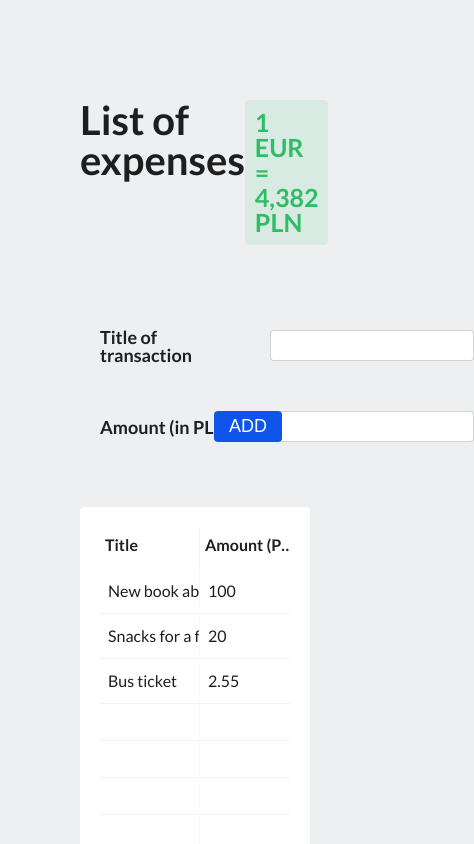
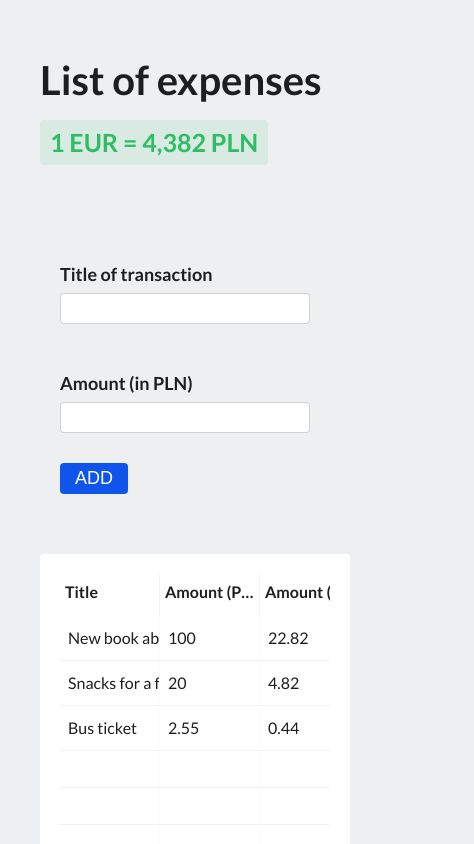
Before and after one commit to Erwin0917/listOfExpenses, a React (Create React App) app: page / in a window 390 px wide. Shown: the top 844 px of the page, 474 px wide, since content can reach past the window. Built offline with nearby package versions, Linux system fonts and the light colour scheme.

Commit message:
add simply rwd

```diff
--- a/src/components/AddExpensForm.tsx
+++ b/src/components/AddExpensForm.tsx
@@ -1,7 +1,11 @@
 import { Formik } from 'formik';
 import React from 'react';
-import { AddExpensFormStyles, InputWrapperStyles, LabelStyles } from '../styles/AddExpensFormStyle';
-import { InputStyles } from '../styles/UI/InputStyles';
+import {
+	AddExpensFormStyles,
+	AddExpensInputStyles,
+	InputWrapperStyles,
+	LabelStyles
+} from '../styles/AddExpensFormStyle';
 import Button from './UI/Button';
 
 const AddExpensForm = () => {
@@ -26,7 +30,7 @@ const AddExpensForm = () => {
 					<form className='addExpenseForm' onSubmit={handleSubmit}>
 						<InputWrapperStyles>
 							<LabelStyles htmlFor={titleInputName}>Title of transaction</LabelStyles>
-							<InputStyles
+							<AddExpensInputStyles
 								id={titleInputName}
 								type={titleInputName}
 								name={titleInputName}
@@ -37,7 +41,7 @@ const AddExpensForm = () => {
 						</InputWrapperStyles>
 						<InputWrapperStyles>
 							<LabelStyles htmlFor={amountInputnae}>Amount (in PLN)</LabelStyles>
-							<InputStyles
+							<AddExpensInputStyles
 								id={amountInputnae}
 								type={amountInputnae}
 								name={amountInputnae}
--- a/src/components/Header.tsx
+++ b/src/components/Header.tsx
@@ -1,14 +1,7 @@
 import React from 'react';
+import { HeaderStyles } from '../styles/HeaderStyles';
 import AppTitle from './AppTitle';
 import CurrencyRate from './CurrencyRate';
-import styled from '@emotion/styled';
-
-const HeaderStyles = styled.div`
-	display: flex;
-	justify-content: space-between;
-	width: 100%;
-	margin: 20px 0;
-`;
 
 const Header = () => {
 	return (
--- a/src/components/UI/Input.tsx
+++ b/src/components/UI/Input.tsx
@@ -1,8 +1,7 @@
 import React from 'react';
-import { InputStyles } from '../../styles/UI/InputStyles';
 
 const Input = (props: any) => {
-	return <InputStyles {...props} />;
+	return <Input {...props} />;
 };
 
 export default Input;
--- a/src/styles/AddExpensFormStyle.ts
+++ b/src/styles/AddExpensFormStyle.ts
@@ -1,5 +1,6 @@
 import styled from '@emotion/styled';
-import Input from '../components/UI/Input';
+import { MediaQuery } from './const/Media';
+import { InputStyles } from './UI/InputStyles';
 
 export const AddExpensFormStyles = styled.div`
 	width: 100%;
@@ -14,8 +15,12 @@ export const AddExpensFormStyles = styled.div`
 	}
 `;
 
-export const InputStyles = styled(Input)`
+export const AddExpensInputStyles = styled(InputStyles)`
 	width: 250px;
+
+	${MediaQuery.PHONE} {
+		margin: 10px 0;
+	}
 `;
 
 export const LabelStyles = styled.label`
@@ -30,4 +35,9 @@ export const InputWrapperStyles = styled.div`
 	display: flex;
 	align-items: center;
 	margin: 20px 0;
+
+	${MediaQuery.TABLET} {
+		width: 100%;
+		flex-wrap: wrap;
+	}
 `;
--- a/src/styles/AppWrapperStyle.ts
+++ b/src/styles/AppWrapperStyle.ts
@@ -1,4 +1,5 @@
 import styled from '@emotion/styled';
+import { MediaQuery } from './const/Media';
 
 export const AppWrapperStyle = styled.div`
 	position: relative;
@@ -7,4 +8,8 @@ export const AppWrapperStyle = styled.div`
 	flex-wrap: wrap;
 	max-width: 900px;
 	padding: 40px;
+
+	${MediaQuery.PHONE} {
+		padding: 0;
+	}
 `;
--- a/src/styles/CurrencyRateStyles.ts
+++ b/src/styles/CurrencyRateStyles.ts
@@ -1,6 +1,7 @@
 import styled from '@emotion/styled';
 import { ColorUtil } from '../utils/ColorUtil';
 import { Color } from './const/Color';
+import { MediaQuery } from './const/Media';
 
 export const CurrencyRateStyles = styled.div`
 	display: flex;
@@ -12,4 +13,8 @@ export const CurrencyRateStyles = styled.div`
 	padding: 10px;
 	font-size: 2.5rem;
 	border-radius: 4px;
+
+	${MediaQuery.TABLET} {
+		margin: 20px 0;
+	}
 `;
--- a/src/styles/ExpensesListStyles.ts
+++ b/src/styles/ExpensesListStyles.ts
@@ -6,4 +6,5 @@ export const ExpensesListStyles = styled.div`
 	padding: 20px;
 	border-radius: 4px;
 	width: 100%;
+	margin: 20px 0;
 `;
--- /dev/null
+++ b/src/styles/HeaderStyles.ts
@@ -0,0 +1,14 @@
+import styled from '@emotion/styled';
+import { MediaQuery } from './const/Media';
+
+export const HeaderStyles = styled.div`
+	display: flex;
+	justify-content: space-between;
+	width: 100%;
+	margin: 20px 0;
+
+	${MediaQuery.TABLET} {
+		flex-direction: column;
+		align-items: flex-start;
+	}
+`;
--- a/src/styles/TableStyles.ts
+++ b/src/styles/TableStyles.ts
@@ -1,12 +1,12 @@
 import styled from '@emotion/styled';
 import { Color } from './const/Color';
+import { MediaQuery } from './const/Media';
 
 export const TableStyles = styled.div`
 	.ReactTable {
 		position: relative;
 		display: flex;
 		flex-direction: column;
-
 		.options__column {
 			justify-content: center;
 		}
@@ -479,4 +479,22 @@ export const TableStyles = styled.div`
 		-ms-user-select: none;
 		user-select: none;
 	}
+
+	${MediaQuery.TABLET} {
+		.ReactTable .-pagination .-center {
+			justify-content: space-between;
+		}
+		.ReactTable .-pagination .-previous,
+		.ReactTable .-pagination .-next {
+			order: 2;
+			flex-basis: 33%;
+			flex-grow: 0;
+			margin-top: 20px;
+		}
+		.ReactTable .-pagination .-center {
+			order: 1;
+			width: 100%;
+			flex-basis: 100%;
+		}
+	}
 `;
--- /dev/null
+++ b/src/styles/const/Media.ts
@@ -0,0 +1,11 @@
+export enum MediaSize {
+	LATOP = 1024,
+	TABLET = 768,
+	PHONE = 425
+}
+
+export const MediaQuery = {
+	LAPTOP: `@media (max-width: ${MediaSize.LATOP}px)`,
+	TABLET: `@media (max-width: ${MediaSize.TABLET}px)`,
+	PHONE: `@media (max-width: ${MediaSize.PHONE}px)`
+};
```
